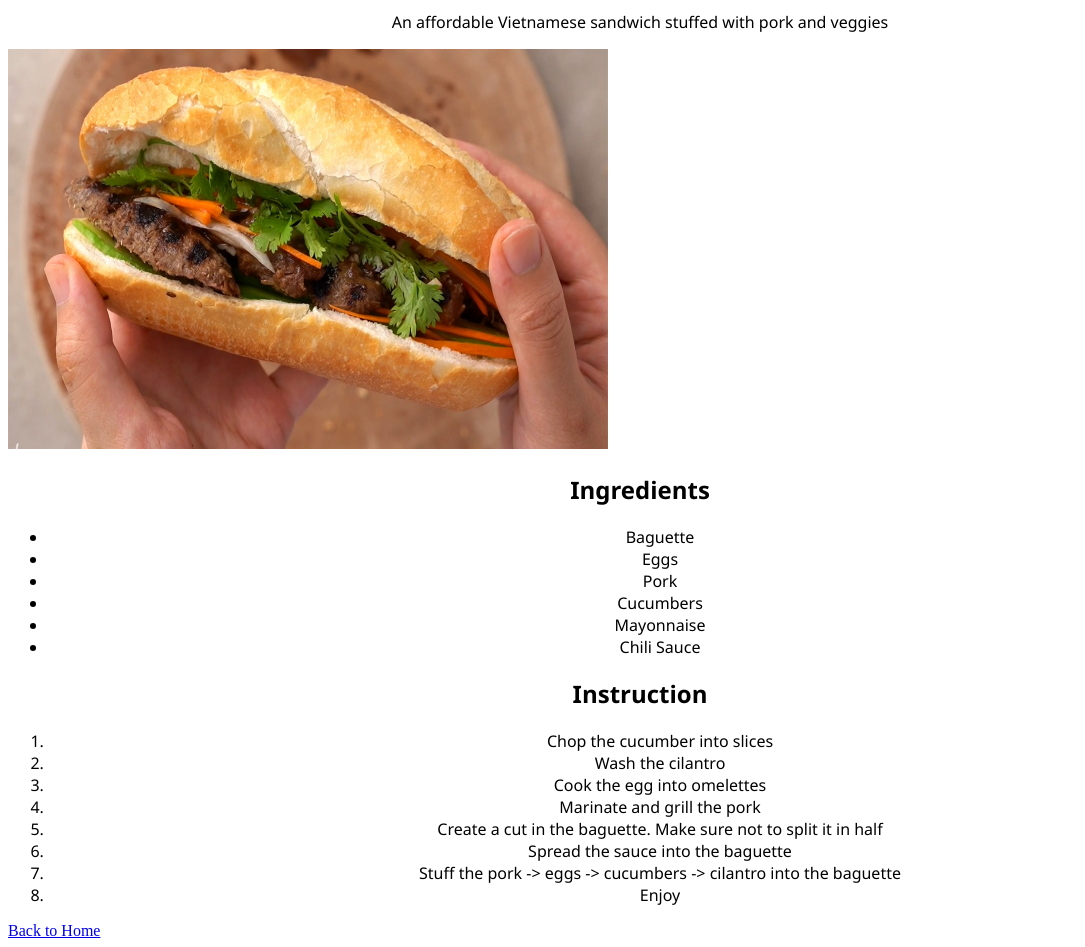
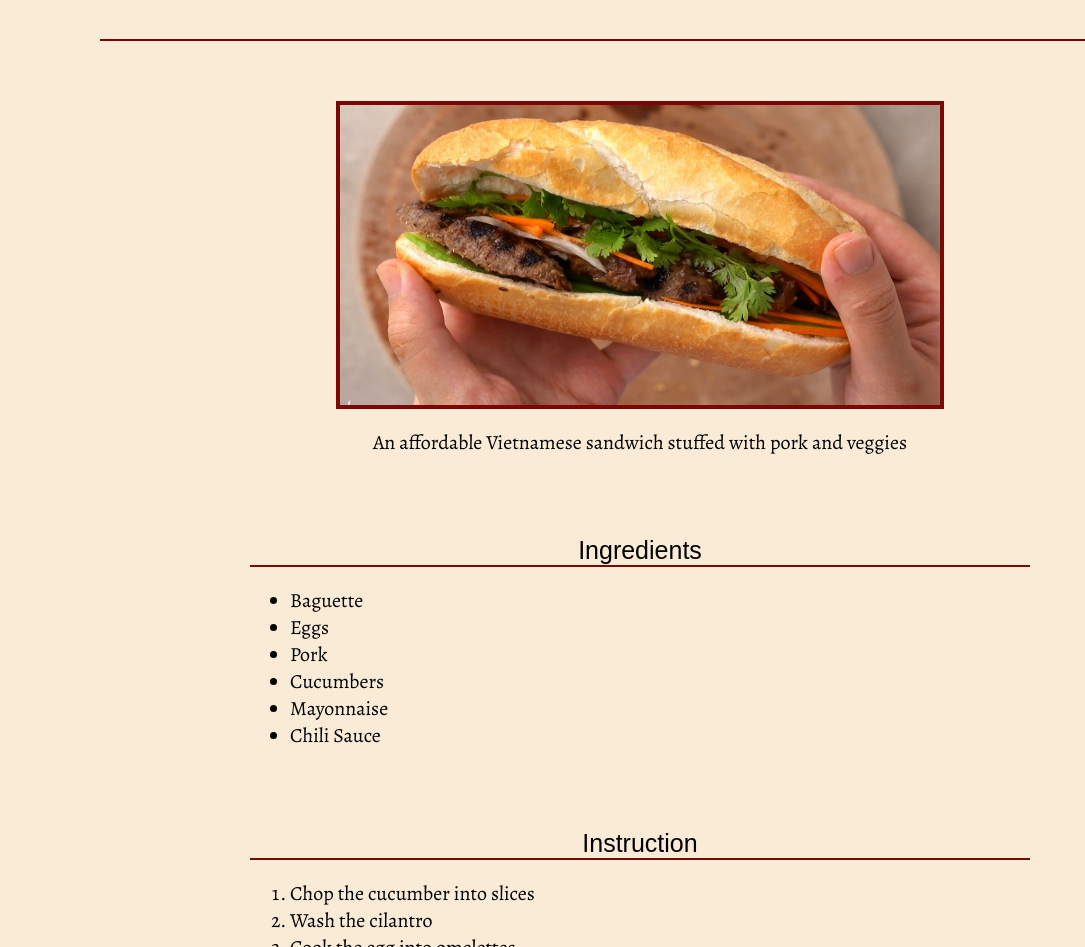
Before and after one commit to Unecap/odin-recipes, a plain HTML site: page recipes/banhmi.html in a window 1280 px wide. Shown: the part 160-1107 px from the top of the page, without its empty margins (0-1085 px from the left). Drawn offline with nearby package versions, Linux system fonts and the light colour scheme; a web font is replaced by a local one.

Commit message:
Make the site look like a menu. Will have to revisit later to make it more pleasing to the eye

```diff
--- a/index.css
+++ b/index.css
@@ -1,17 +1,46 @@
-header, div {
+@import url(https://fonts.bunny.net/css?family=aboreto:400|alegreya:400);
+
+body {
+    margin: 0;
+    background-color:antiquewhite;
+    box-sizing: border-box;
+}
+
+
+
+img {
+    display: block;
+    width: 600px;
+    height: 300px;
+    margin: 0 auto;
+    border: 4px solid rgb(123, 7, 7);
+}
+
+
+.title {
+    font-size: 40px;
+}
+
+.content {
+    padding: 1em 150px;
+    font-family: 'Alegreya', sans-serif;
+    font-size: 20px;
+}
+
+.description {
     text-align: center;
 }
 
-header {
-    font-family: Arial, Helvetica, sans-serif;
+.title, .content {
+    margin: 1em 100px;
 }
 
-div {
-    font-family: 'Segoe UI', Tahoma, Geneva, Verdana, sans-serif;
+.mini-title, .title {
+    text-align: center;
+    font-family: 'Aboreto', sans-serif;
+    border-bottom: 2px solid rgb(123, 7, 7);
 }
 
-img {
-    width: 600px;
-    height: 400px;
-    text-align: center;
+.mini-title {
+    font-size: 25px;
 }
--- a/recipes/banhmi.html
+++ b/recipes/banhmi.html
@@ -7,20 +7,17 @@
     <link href="../index.css" rel="stylesheet">
 </head>
 <body>
-    <header>
+    <div class="title">
         <h1>Bánh Mì</h1>
-        <p>Recipes for Banh mi</p>
-    </header>
+    </div>
 
-    <div>
-        <h2>Description</h2>
+    <div class="content description">
+        <img src="../images/banh-mi.jpg">
         <p>An affordable Vietnamese sandwich stuffed with pork and veggies</p>
     </div>
 
-    <img src="../images/banh-mi.jpg">
-
-    <div>
-        <h2>Ingredients</h2>
+    <div class="content menu">
+        <div class="mini-title">Ingredients</div>
         <ul>
             <li>Baguette</li>
             <li>Eggs</li>
@@ -31,8 +28,8 @@
         </ul>
     </div>
 
-    <div>
-        <h2>Instruction</h2>
+    <div class="content menu">
+        <div class="mini-title">Instruction</div>
         <ol>
             <li>Chop the cucumber into slices</li>
             <li>Wash the cilantro</li>
@@ -45,6 +42,6 @@
         </ol>
     </div>
 
-    <a href="../index.html">Back to Home</a>
+    <div class="content description"><a href="../index.html">Back to Home</a></div>
 </body>
 </html>
```
Also changed, not shown: index.html (+11 -4 lines), recipes/chicken-kyiv.html (+10 -11 lines), recipes/gimbap.html (+11 -11 lines).
